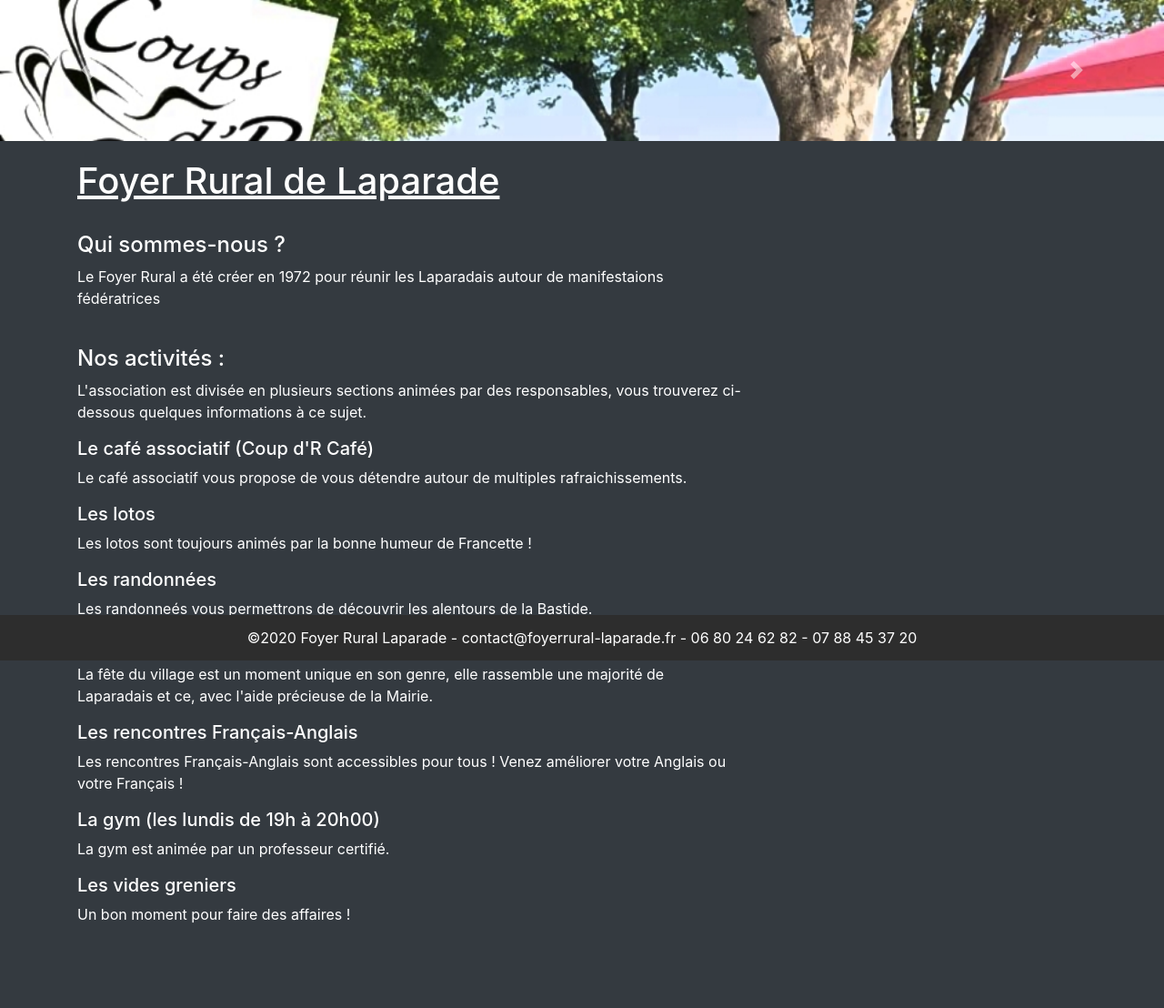
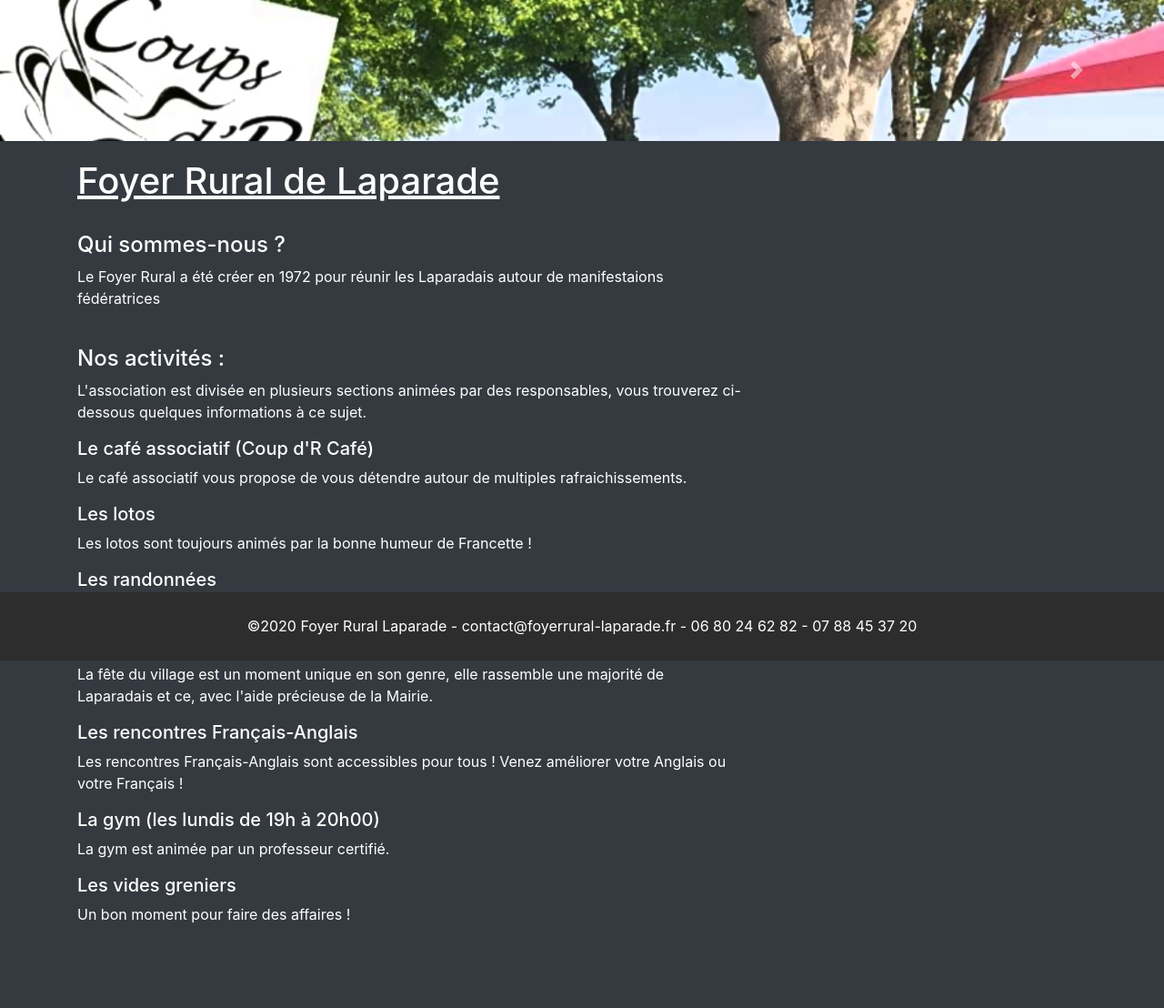
Before and after one commit to Nem-developing/foyerrural-laparade, a PHP site: page /index.html in a window 1280 px wide. Shown: the part 74-1182 px from the top of the page at 91% size. Run offline with PHP 8.4, Linux system fonts and the light colour scheme.

Commit message:
Changement hauteur footer.

```diff
--- a/css/styles.css
+++ b/css/styles.css
@@ -23,7 +23,7 @@ footer {
     align-items: center;
     position: fixed;
     bottom: 0px;
-    height: 50px;
+    height: 75px;
     width: 100%;
     background-color:#2d2d2d;
     color: white;
```
